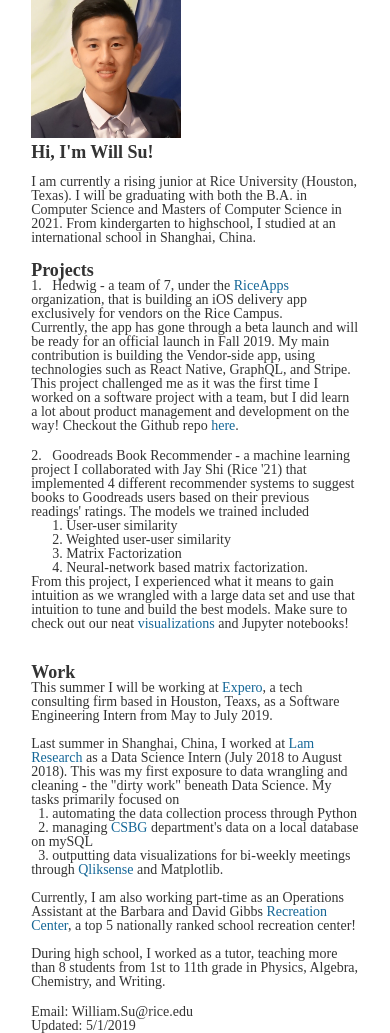
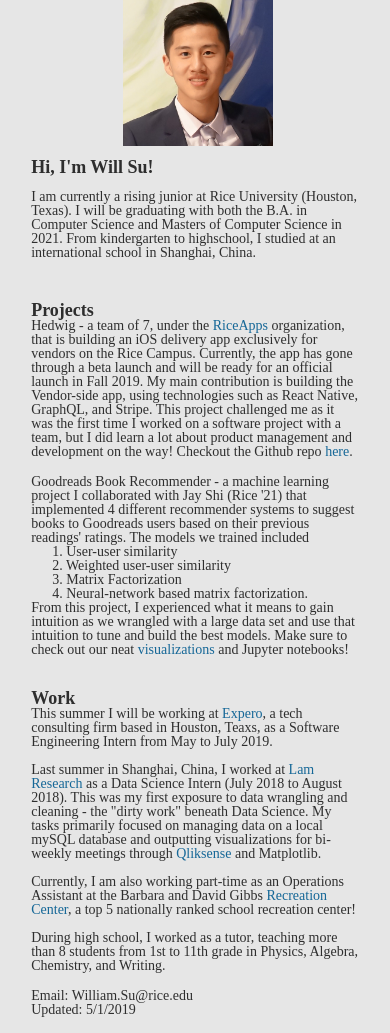
Before and after one commit to willsu88/resumeWebsite, a Gatsby site: page / in a window 390 px wide. Shown: the part 153-1186 px from the top of the page. Built offline with nearby package versions, Linux system fonts and the light colour scheme; Gatsby itself is replaced by a stand-in of ours.

Commit message:
fixed some styling stuff

```diff
--- a/src/components/my-style.css
+++ b/src/components/my-style.css
@@ -4,7 +4,7 @@ html {
     font-family: sans-serif;
     -ms-text-size-adjust: 100%;
     -webkit-text-size-adjust: 100%;
-    background-color: transparent;
+    background-color: rgb(230, 230, 230);
     margin: 0 0px 5% 5%;
   }
 
@@ -133,14 +133,17 @@ a {
     color: rgb(60, 60, 60);
 }
 
+.paddingFromImage {
+    padding-top: 25px;
+}
 
 /* For small screens */
-@media screen and (max-width: 600px) {
+@media screen and (max-width: 1200px) {
     html {
         font-family: sans-serif;
         -ms-text-size-adjust: 100%;
         -webkit-text-size-adjust: 100%;
-        background-color: transparent;
+        background-color: rgb(230, 230, 230);
         margin: 0 0px 0% 0%;
       }
 
@@ -200,7 +203,7 @@ a {
         position: fixed;
         z-index: 9999;
         width: 100%;
-        height: 40px;
+        height: 4.5%;
         background-color: #0bbea4;
         overflow: hidden;
         margin-left: 0;
@@ -212,14 +215,14 @@ a {
         list-style: none;
         height: 100%;
         width: 20%;
-        position: fixed; /* Stay in place */
+        /* position: fixed; Stay in place */
         z-index: 9999; /* Stay on top */
         top: 0%; /* Stay at the top */
         left: 4%;
         text-align: left;
         justify-content: space-evenly;
         display: flex;
-        padding-top: 2%;
+        padding-top: 0.8%;
     }
 
     li a {
@@ -245,8 +248,9 @@ a {
         max-height: 150px;
         width: 100%;
         height: auto;
-        float:center;
+        float: center;
         padding-bottom: 25px;
+        justify-content:center;
         /* float: left; */
     }
 
@@ -257,3 +261,27 @@ a {
 
 
  }
+
+
+ /* For small screens */
+@media screen and (max-width: 500px) {
+
+    .imageWrapper {
+        padding-top: 8px;
+        max-width: 150px;
+        max-height: 150px;
+        width: 100%;
+        height: auto;
+        float: center;
+        padding-bottom: 25px;
+        justify-content:center;
+        margin-left: 28%;
+        margin-right: 25%;
+    }
+
+    .smallScreen {
+        padding-top: 170px;
+     }
+
+
+}
--- a/src/pages/index.js
+++ b/src/pages/index.js
@@ -14,9 +14,11 @@ const IndexPage = () => (
     <SEO title="William Su" keywords={[`William Su`, `Will Su`, `resume`, 'tech', 'jobs', 'intern']} />
 
     <div class ="container">
+      <div class = "centerImage">
         <div class = "imageWrapper">
             <Image />
           </div>
+      </div>
 
       <div class = "smallScreen">
         <b>Hi, I'm Will Su!
@@ -32,10 +34,11 @@ const IndexPage = () => (
     </div>
 
     <div class ="container">
+        <div class = "paddingFromImage">
           <b> Projects </b>
           <p>
-            1. &nbsp;  Hedwig - a team of 7, under the <a href ="https://riceapps.org/" class = "link" target ="blank">RiceApps</a> organization,
-            that is building an iOS delivery app exclusively for vendors on the Rice Campus.<br></br>
+            Hedwig - a team of 7, under the <a href ="https://riceapps.org/" class = "link" target ="blank">RiceApps</a> organization,
+            that is building an iOS delivery app exclusively for vendors on the Rice Campus.
             Currently, the app has gone through a beta launch and will be ready for an official launch in Fall 2019.
             My main contribution is building the Vendor-side app, using technologies such as React Native, GraphQL, and Stripe.
             This project challenged me as it was the first time I worked on a software project with a team,
@@ -44,7 +47,7 @@ const IndexPage = () => (
           </p>
 
           <p>
-            2. &nbsp; Goodreads Book Recommender - a machine learning project I collaborated with Jay Shi (Rice '21) that implemented 4
+            Goodreads Book Recommender - a machine learning project I collaborated with Jay Shi (Rice '21) that implemented 4
             different recommender systems to suggest books to Goodreads users based on their previous readings' ratings. The models
             we trained included <br></br>
             &nbsp;    &nbsp;   &nbsp;   1. User-user similarity <br></br>
@@ -56,26 +59,21 @@ const IndexPage = () => (
             <a href ="https://github.com/willsu88/GoodreadsProject" class = "link" target ="blank"> visualizations</a> and Jupyter notebooks!
 
           </p>
-
+        </div>
           <br></br>
           <b> Work </b>
           <p>
             This summer I will be working at <a href ="https://www.experoinc.com/" class = "link" target ="blank">Expero</a>
             , a tech consulting firm based in Houston, Teaxs, as a Software Engineering Intern from May to July 2019.
             <br></br>
-
             <br></br>
             Last summer in Shanghai, China, I worked at <a href ="https://www.lamresearch.com/" class = "link" target ="blank">Lam Research</a> as a Data Science
             Intern (July 2018 to August 2018).
             This was my first exposure to data wrangling and cleaning - the "dirty work" beneath Data Science.
-            My tasks primarily focused on <br></br>
-            &nbsp;       1. automating the data collection process through Python  <br></br>
-            &nbsp;       2. managing <a href ="https://www.lamresearch.com/" class = "link" target ="blank"> CSBG </a> department's data on a local database on mySQL <br></br>
-            &nbsp;       3. outputting data visualizations for bi-weekly meetings through <a href ="https://www.qlik.com/us/products/qlik-sense" class = "link" target ="blank">
+            My tasks primarily focused on managing data on a local mySQL database and outputting visualizations for bi-weekly meetings
+            through <a href ="https://www.qlik.com/us/products/qlik-sense" class = "link" target ="blank">
             Qliksense </a> and
             Matplotlib.
-
-
             <br></br>
             <br></br>
             Currently, I am also working part-time as an Operations Assistant at the Barbara and David Gibbs
```
